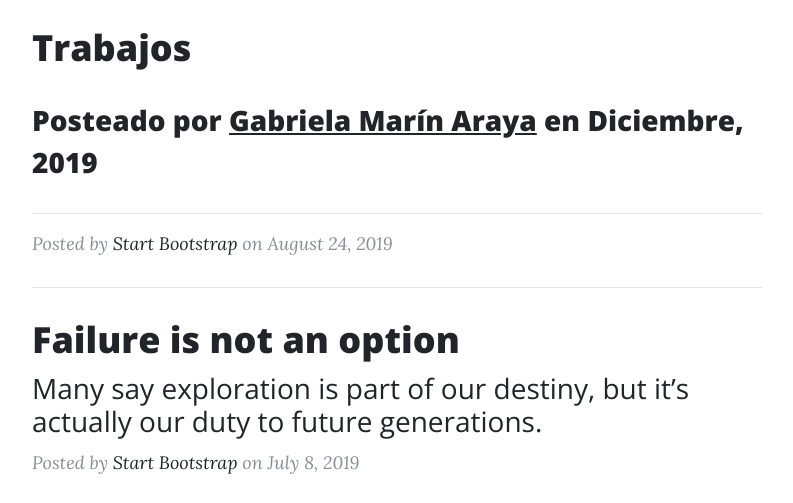
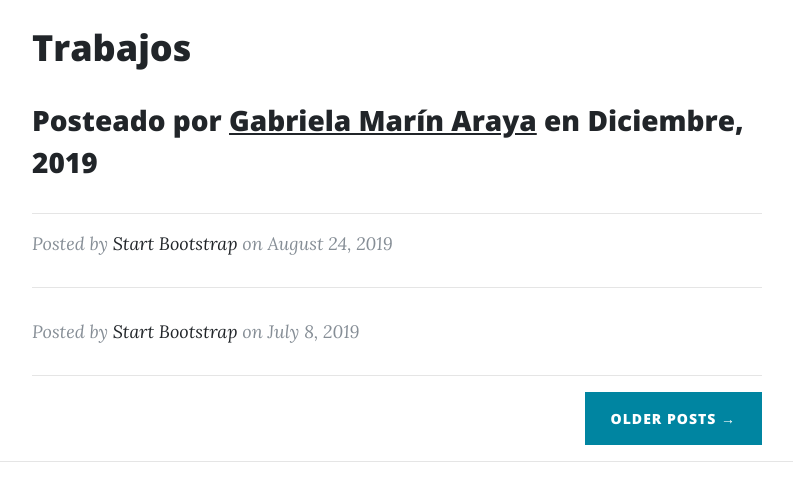
Before and after one commit to gabimarinnn/Gabriela-A.-Marin-Araya, a plain HTML site: page index.html in a window 1280 px wide. Shown: the part 1035-1538 px from the top of the page, without its empty margins (243-1036 px from the left). Drawn offline with nearby package versions, Linux system fonts and the light colour scheme.

Commit message:
Update index.html

```diff
--- a/index.html
+++ b/index.html
@@ -8,7 +8,7 @@
   <meta name="description" content="">
   <meta name="author" content="">
 
-  <title>Clean Blog - Start Bootstrap Theme</title>
+  <title>Proyecto final</title>
 
   <!-- Bootstrap core CSS -->
   <link href="vendor/bootstrap/css/bootstrap.min.css" rel="stylesheet">
@@ -111,10 +111,10 @@
         <div class="post-preview">
           <a href="post.html">
             <h2 class="post-title">
-              Failure is not an option
+
             </h2>
             <h3 class="post-subtitle">
-              Many say exploration is part of our destiny, but it’s actually our duty to future generations.
+
             </h3>
           </a>
           <p class="post-meta">Posted by
```
